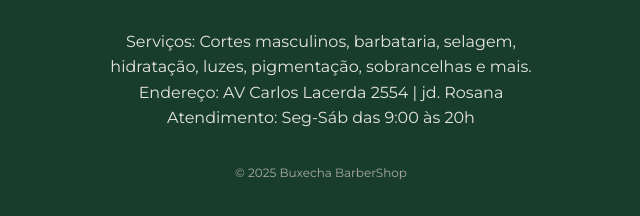
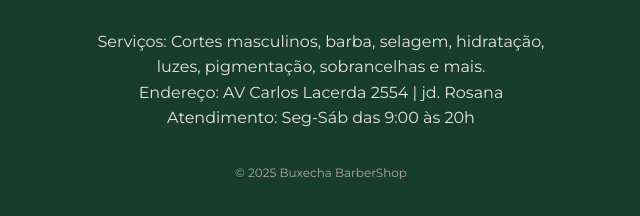
Before and after one commit to AllyAwada/Bio-barbershop, a plain HTML site: page index.html in a window 1280 px wide. Shown: the part 888-1104 px from the top of the page, without its empty margins (319-959 px from the left). Drawn offline with Linux system fonts and the light colour scheme.

Commit message:
Aparentemente completo

```diff
--- a/index.html
+++ b/index.html
@@ -75,7 +75,7 @@
     </section> -->
 
     <p class="info">
-      Serviços: Cortes masculinos, barbataria, selagem, hidratação, luzes, pigmentação, sobrancelhas e mais.<br>
+      Serviços: Cortes masculinos, barba, selagem, hidratação, luzes, pigmentação, sobrancelhas e mais.<br>
       Endereço: AV Carlos Lacerda 2554 | jd. Rosana<br>
       Atendimento: Seg-Sáb das 9:00 às 20h
     </p>
```
